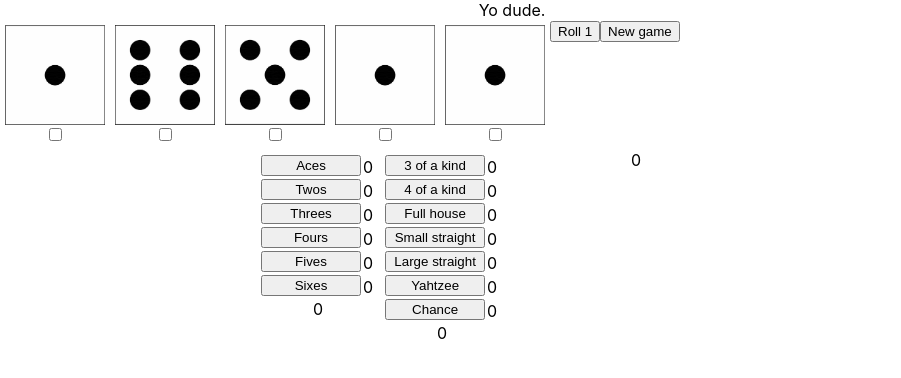
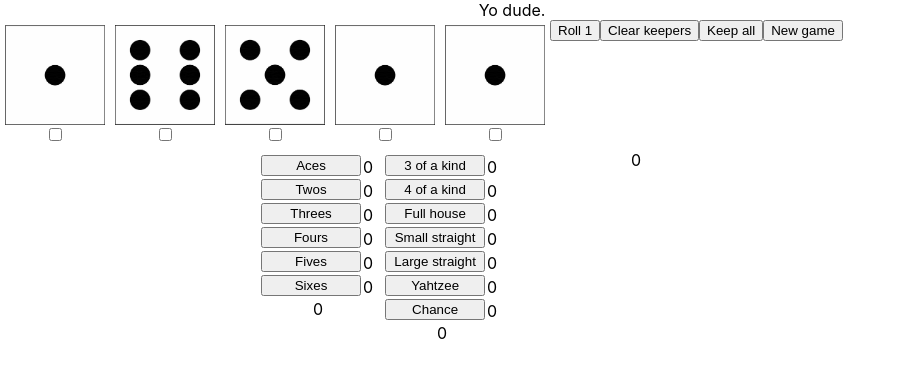
Before and after one commit to drsaaron/yahtzee-react, a React (Create React App) app: page / in a window 1280 px wide. Shown: the top 378 px of the page, without its empty margins (0-901 px from the left). Built offline with nearby package versions, Linux system fonts and the light colour scheme.

Commit message:
add buttons to keep or clear all keepers

```diff
--- a/src/actions/ActionTypes.js
+++ b/src/actions/ActionTypes.js
@@ -4,6 +4,7 @@ export default {
     DICE_ROLLED: 'DiceRolled',
     DIE_KEEPER_CHANGE: 'DieKeeperChanged',
     CLEAR_KEEPERS: 'ClearKeepers',
+    KEEP_ALL: 'KeepAll',
 
     SCORE_TAKEN: 'ScoreTaken',
     UPDATE_POSSIBLE_SCORE: 'UpdatePossibleScore',
--- a/src/actions/DiceActions.js
+++ b/src/actions/DiceActions.js
@@ -39,3 +39,10 @@ export function clearKeepers(dice) {
 	dispatch({type: ActionTypes.CLEAR_KEEPERS, dice: dice });
     };
 }
+
+export function keepAll(dice) {
+
+    return (dispatch) => {
+	dispatch({type: ActionTypes.KEEP_ALL, dice: dice });
+    };
+}
--- a/src/components/DicePanel.css
+++ b/src/components/DicePanel.css
@@ -5,3 +5,15 @@
 .die {
     float: left
 }
+
+#dice {
+    float: left
+}
+
+#diceControlButtons {
+    float: right;
+}
+
+#diceControlButtons button {
+    float: left;
+}
--- a/src/components/DicePanel.jsx
+++ b/src/components/DicePanel.jsx
@@ -14,7 +14,17 @@ function handleNewGame(event, props) {
     props.newGame();
 }
 
-const DiePanel = (props) => {
+function clearKeepers(event, props) {
+    event.preventDefault();
+    props.clearKeepers(props.dice.dice);
+}
+
+function keepAll(event, props) {
+    event.preventDefault();
+    props.keepAll(props.dice.dice);
+}
+
+const DicePanel = (props) => {
 
     // on mount, roll the dice.
     React.useEffect(() => {
@@ -29,11 +39,17 @@ const DiePanel = (props) => {
 
     return (
 	<div className="diePanel">
-	    <button onClick={(event) => handleRollDice(event, props)} disabled={!anotherRollAllowed}>{label}</button>
-	    <button onClick={(event) => handleNewGame(event, props)}>New game</button>
-	    {dice.map(v => <Die className="die" die={v} key={v.key} toggleDieKeeper={props.toggleDieKeeper} />)}
+	    <div id="diceControlButtons">
+		<button onClick={(event) => handleRollDice(event, props)} disabled={!anotherRollAllowed}>{label}</button>
+		<button onClick={(event) => clearKeepers(event, props)}>Clear keepers</button>
+		<button onClick={(event) => keepAll(event, props)}>Keep all</button>
+		<button onClick={(event) => handleNewGame(event, props)}>New game</button>
+	    </div>
+	    <div id="dice">
+		{dice.map(v => <Die className="die" die={v} key={v.key} toggleDieKeeper={props.toggleDieKeeper} />)}
+	    </div>
 	</div>
     );
 }
 
-export default DiePanel;
+export default DicePanel;
--- a/src/components/GameCard.jsx
+++ b/src/components/GameCard.jsx
@@ -7,7 +7,7 @@
 import ScoreCard from './ScoreCard';
 import DicePanel from './DicePanel';
 import { connect } from 'react-redux';
-import { rollDice, toggleDieKeeper } from '../actions/DiceActions';
+import { rollDice, toggleDieKeeper, clearKeepers, keepAll } from '../actions/DiceActions';
 import { newGame } from '../actions/GameActions';
 
 import './GameCard.css';
@@ -23,6 +23,8 @@ const mapDispatchToProps = (dispatch) => {
     return {
 	rollDice: (dice) => dispatch(rollDice(dice)),
 	toggleDieKeeper: (die, newValue) => dispatch(toggleDieKeeper(die, newValue)),
+	clearKeepers: (dice) => dispatch(clearKeepers(dice)),
+	keepAll: (dice) => dispatch(keepAll(dice)),
 	newGame: () => dispatch(newGame())
     };
 };
@@ -31,7 +33,7 @@ const GameCard = (props) => {
     return (
 	<div className='gameCard'>
             Yo dude.
-	    <DicePanel dice={props.dice} rollDice={props.rollDice} toggleDieKeeper={props.toggleDieKeeper} newGame={props.newGame} />
+	    <DicePanel dice={props.dice} rollDice={props.rollDice} toggleDieKeeper={props.toggleDieKeeper} clearKeepers={props.clearKeepers} keepAll={props.keepAll} newGame={props.newGame} />
 	    <ScoreCard dice={props.dice.dice} scoreCard={props.scoreCard} />
 	</div>
     );
--- a/src/components/ScoreCardPanelRow.jsx
+++ b/src/components/ScoreCardPanelRow.jsx
@@ -12,7 +12,6 @@ class ScoreCardPanelRow extends Component {
 	super(props);
 
 	var scoreCard = this.props.scoreCard;
-	var index = scoreCard.scores.findIndex(s => s.type === this.props.scoreType);
 
 	this.handleButtonClick = this.handleButtonClick.bind(this);
 	this.handleMouseOver = this.handleMouseOver.bind(this);
--- a/src/reducers/DiceReducer.js
+++ b/src/reducers/DiceReducer.js
@@ -62,12 +62,20 @@ export default function DiceReducer(state = initialState, action) {
 
     case ActionTypes.NEW_GAME:
     case ActionTypes.CLEAR_KEEPERS:
-	var dice = cloneArray(state.dice);
+	dice = cloneArray(state.dice);
 	for (var i = 0; i < dice.length; i++) {
 	    dice[i].keeper = false;
 	}
 
 	return {...state, dice: dice };
+
+    case ActionTypes.KEEP_ALL:
+	dice = cloneArray(state.dice);
+	for (i = 0; i < dice.length; i++) {
+	    dice[i].keeper = true;
+	}
+
+	return {...state, dice: dice }
 
     default:
 	return {
--- a/src/reducers/ScoreCardReducer.js
+++ b/src/reducers/ScoreCardReducer.js
@@ -31,8 +31,8 @@ const initialState = {
 function accumulateScore(scores, panel) {
     var panelScore = 0;
     for (var i = 0; i < panel.length; i++) {
-	var type = panel[i];
-	panelScore += scores.find(s => s.type === type).score;
+	var scoreType = panel[i];
+	panelScore += scores.find(s => s.type === scoreType).score;
     }
     return panelScore;
 }
```
